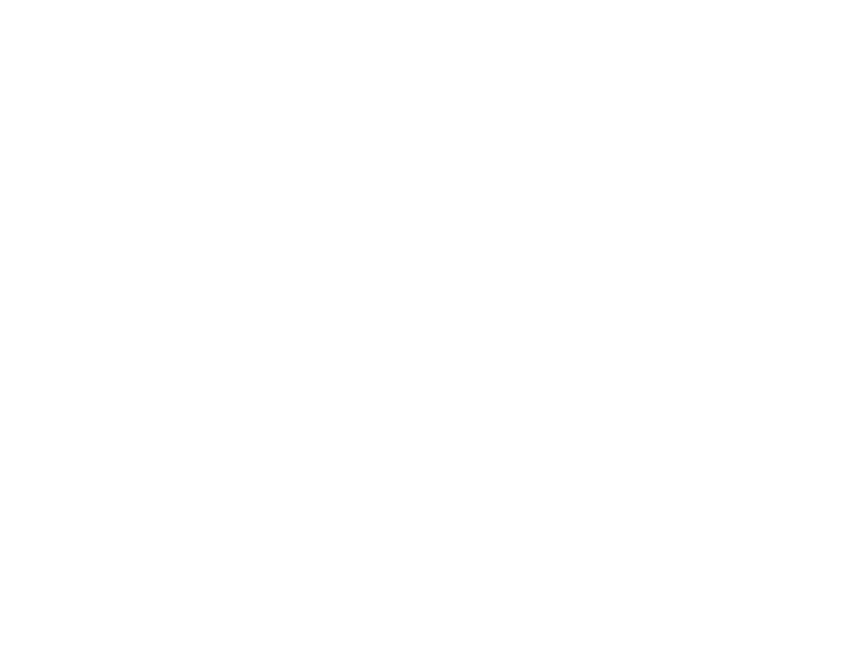
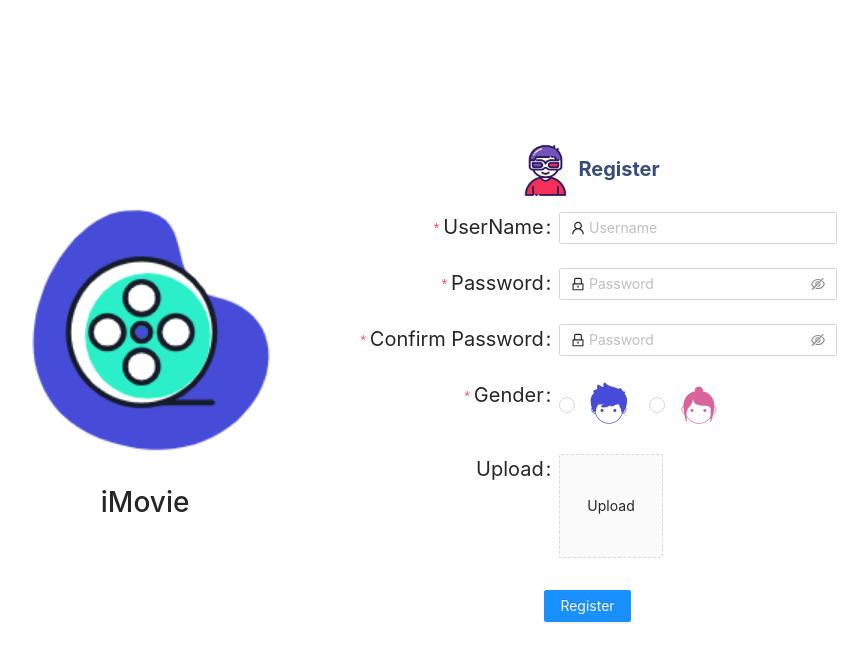
Before and after one commit to AFS-Bootcamp-202207-Class-2-1/IMovieFront, a React app: page /register in a window 1280 px wide. Before the commit this address had no page. Shown: the top 660 px of the page, without its empty margins (221-1089 px from the left). Built offline with nearby package versions, Linux system fonts and the light colour scheme.

Commit message:
feat: implement register & login page

```diff
--- a/src/App.js
+++ b/src/App.js
@@ -1,6 +1,8 @@
 import { Routes, Route } from "react-router-dom";
 import IndexLayout from "./layout/IndexLayout";
 import IndexPage from "./pages/IndexPage";
+import Login from "./pages/Login";
+import Register from "./pages/Register";
 import MoviesPage from "./pages/MoviesPage";
 
 function App() {
@@ -11,6 +13,8 @@
           <Route index element={<IndexPage />} />
           <Route path="/movies" element={<MoviesPage />} />
         </Route>
+        <Route path="register" element={<Register />} />
+        <Route path="login" element={<Login />} />
       </Routes>
     </div>
   );
--- /dev/null
+++ b/src/api/login.js
@@ -0,0 +1,5 @@
+import api from "./api"
+
+export const userLogin = (user) => {
+    return api.post("/users/login", user)
+};
--- /dev/null
+++ b/src/api/register.js
@@ -0,0 +1,5 @@
+import api from "./api"
+
+export const userRegister = (user) => {
+    return api.post("/users/register", user)
+};
--- /dev/null
+++ b/src/assets/less/register.less
@@ -0,0 +1,36 @@
+.parent {
+  width: 70%;
+  margin: 0 auto;
+  display: flex;
+  justify-content: space-around;
+  .logo {
+    margin-top: 180px;
+    .description {
+      margin: 0 100px;
+    }
+  }
+  .register_form {
+    margin-top: 129px;
+    .ant-form label {
+      font-size: 20px;
+    }
+    .title {
+      margin: 10px 153px;
+    }
+    .register-form-button {
+      margin: 0 184px;
+    }
+  }
+  .login_form {
+    margin-top: 200px;
+    .ant-form label {
+      font-size: 20px;
+    }
+    .title {
+      margin: 10px 153px;
+    }
+    .login-form-button {
+      margin: 0 184px;
+    }
+  }
+}
--- /dev/null
+++ b/src/pages/Login.jsx
@@ -0,0 +1,112 @@
+import React, { useState } from "react";
+import iMovieLogo from "../assets/images/logo.png";
+import user from "../assets/iconfont/user.png";
+import { LockOutlined, UserOutlined } from "@ant-design/icons";
+import { Button, Form, Input, message } from "antd";
+import { userLogin } from "../api/login";
+import "../assets/less/register.less";
+
+export default function Login() {
+  const [message, setMessage] = useState("1111111");
+  const success = () => {
+    message.success("This is a success message");
+  };
+
+  const error = () => {
+    message.error("This is an error message");
+  };
+
+  const onFinish = (values) => {
+    console.log("Received values of form: ", values);
+    userLogin(values).then((reponse) => {
+      setMessage(reponse.data);
+    });
+  };
+
+  const formItemLayout = {
+    labelCol: {
+      xs: {
+        span: 24,
+      },
+      sm: {
+        span: 10,
+      },
+    },
+    wrapperCol: {
+      xs: {
+        span: 24,
+      },
+      sm: {
+        span: 16,
+      },
+    },
+  };
+
+  return (
+    <div className="parent">
+      <div className="logo">
+        <img src={iMovieLogo} alt="" width="300px" height="300px" />
+        <h1 className="description">iMovie</h1>
+      </div>
+      <div className="login_form">
+        <h2 className="title">
+          <img src={user} alt="" width="65px" height="63px" />
+          Register
+        </h2>
+        <Form
+          name="normal_login"
+          className="login-form"
+          initialValues={{
+            remember: false,
+          }}
+          onFinish={onFinish}
+          {...formItemLayout}
+        >
+          <Form.Item
+            name="Username"
+            label="UserName"
+            rules={[
+              {
+                required: true,
+                message: "Please input your Username!",
+              },
+            ]}
+          >
+            <Input
+              prefix={<UserOutlined className="site-form-item-icon" />}
+              placeholder="Username"
+              maxLength={10}
+            />
+          </Form.Item>
+
+          <Form.Item
+            name="password"
+            label="Password"
+            rules={[
+              {
+                required: true,
+                message: "Please input your Password!",
+              },
+            ]}
+          >
+            <Input.Password
+              prefix={<LockOutlined className="site-form-item-icon" />}
+              type="password"
+              placeholder="Password"
+            />
+          </Form.Item>
+
+          <Form.Item>
+            <Button
+              type="primary"
+              htmlType="submit"
+              className="login-form-button"
+            >
+              Login
+            </Button>
+          </Form.Item>
+        </Form>
+      </div>
+    </div>
+  );
+}
--- /dev/null
+++ b/src/pages/Register.jsx
@@ -0,0 +1,217 @@
+import React, { useState } from "react";
+import iMovieLogo from "../assets/images/logo.png";
+import user from "../assets/iconfont/user.png";
+import boy from "../assets/images/boy.png";
+import girl from "../assets/images/girl.png";
+import { LockOutlined, UserOutlined } from "@ant-design/icons";
+import { Button, Form, Input, Radio, Upload, Modal, message } from "antd";
+import { userRegister } from "../api/register";
+import "../assets/less/register.less";
+
+function getBase64(file) {
+  return new Promise((resolve, reject) => {
+    const reader = new FileReader();
+    reader.readAsDataURL(file);
+    reader.onload = () => resolve(reader.result);
+    reader.onerror = (error) => reject(error);
+  });
+}
+
+export default function Register() {
+  const [previewVisible, setPreviewVisible] = useState(false);
+  const [previewImage, setPreviewImage] = useState("");
+  const [fileList, setFileList] = useState([]);
+  const [promptMessage, setPromptMessage] = useState("1111111");
+
+  const handleCancel = () => setPreviewVisible(false);
+
+  const handlePreview = async (file) => {
+    if (!file.url && !file.preview) {
+      file.preview = await getBase64(file.originFileObj);
+    }
+    setPreviewVisible(true);
+    setPreviewImage(file.url || file.preview);
+  };
+
+  const handleChange = ({ fileList }) => setFileList(fileList);
+
+  const success = () => {
+    message.success("This is a success message");
+  };
+
+  const error = () => {
+    message.error("This is an error message");
+  };
+
+  const onFinish = (values) => {
+    console.log("Received values of form: ", values);
+    userRegister(values).then((reponse) => {
+      console.log(reponse.data, "reponseData");
+      setPromptMessage(reponse.data);
+    });
+  };
+
+  const formItemLayout = {
+    labelCol: {
+      xs: {
+        span: 24,
+      },
+      sm: {
+        span: 10,
+      },
+    },
+    wrapperCol: {
+      xs: {
+        span: 24,
+      },
+      sm: {
+        span: 16,
+      },
+    },
+  };
+
+  const uploadButton = (
+    <div>
+      <div className="ant-upload-text">Upload</div>
+    </div>
+  );
+
+  return (
+    <div className="parent">
+      <div className="logo">
+        <img src={iMovieLogo} alt="" width="300px" height="300px" />
+        <h1 className="description">iMovie</h1>
+      </div>
+      <div className="register_form">
+        <h2 className="title">
+          <img src={user} alt="" width="65px" height="63px" />
+          Register
+        </h2>
+        <Form
+          name="normal_register"
+          className="register-form"
+          initialValues={{
+            remember: false,
+          }}
+          onFinish={onFinish}
+          {...formItemLayout}
+        >
+          <Form.Item
+            name="users_name"
+            label="UserName"
+            rules={[
+              {
+                required: true,
+                message: "Please input your Username!",
+              },
+            ]}
+          >
+            <Input
+              prefix={<UserOutlined className="site-form-item-icon" />}
+              placeholder="Username"
+              maxLength={10}
+            />
+          </Form.Item>
+
+          <Form.Item
+            name="users_password"
+            label="Password"
+            rules={[
+              {
+                required: true,
+                message: "Please input your Password!",
+              },
+            ]}
+          >
+            <Input.Password
+              prefix={<LockOutlined className="site-form-item-icon" />}
+              type="password"
+              placeholder="Password"
+            />
+          </Form.Item>
+
+          <Form.Item
+            name="confirm"
+            label="Confirm Password"
+            dependencies={["users_password"]}
+            hasFeedback
+            rules={[
+              {
+                required: true,
+                message: "Please confirm your password!",
+              },
+              ({ getFieldValue }) => ({
+                validator(_, value) {
+                  if (!value || getFieldValue("users_password") === value) {
+                    return Promise.resolve();
+                  }
+
+                  return Promise.reject(
+                    new Error(
+                      "The two passwords that you entered do not match!"
+                    )
+                  );
+                },
+              }),
+            ]}
+          >
+            <Input.Password
+              prefix={<LockOutlined className="site-form-item-icon" />}
+              type="password"
+              placeholder="Password"
+            />
+          </Form.Item>
+
+          <Form.Item
+            label="Gender"
+            name="users_gender"
+            rules={[
+              {
+                required: true,
+                message: "Please select your Gender!",
+              },
+            ]}
+          >
+            <Radio.Group>
+              <Radio value="female">
+                <img src={boy} alt="" width="50px" height="50px" />
+              </Radio>
+              <Radio value="male">
+                <img src={girl} alt="" width="50px" height="50px" />
+              </Radio>
+            </Radio.Group>
+          </Form.Item>
+
+          <Form.Item label="Upload" valuePropName="fileList">
+            <Upload
+              action="https://www.mocky.io/v2/5cc8019d300000980a055e76"
+              listType="picture-card"
+              fileList={fileList}
+              onPreview={handlePreview}
+              onChange={handleChange}
+            >
+              {fileList.length >= 1 ? null : uploadButton}
+            </Upload>
+            <Modal
+              visible={previewVisible}
+              footer={null}
+              onCancel={handleCancel}
+            >
+              <img alt="example" style={{ width: "100%" }} src={previewImage} />
+            </Modal>
+          </Form.Item>
+
+          <Form.Item>
+            <Button
+              type="primary"
+              htmlType="submit"
+              className="register-form-button"
+            >
+              Register
+            </Button>
+          </Form.Item>
+        </Form>
+      </div>
+    </div>
+  );
+}
```
Also changed, not shown: src/assets/images/boy.png (added), src/assets/images/girl.png (added).
